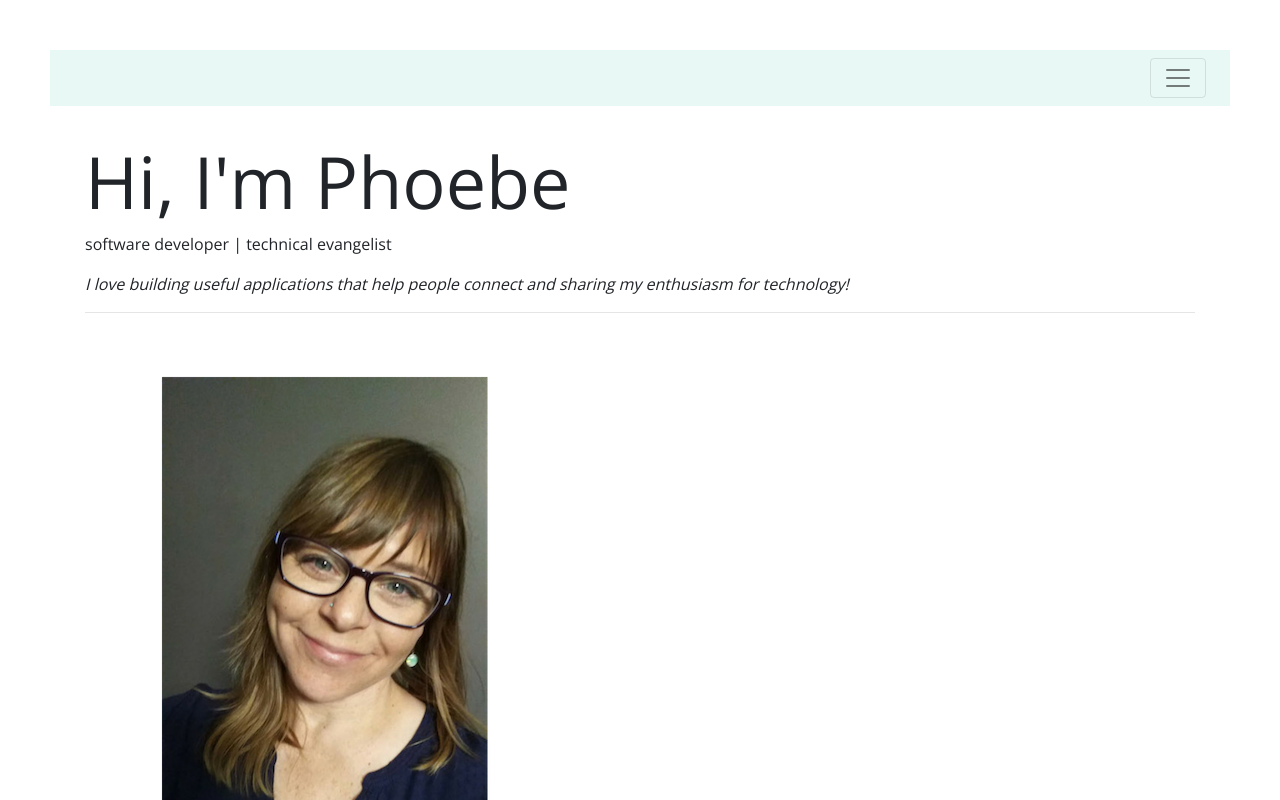
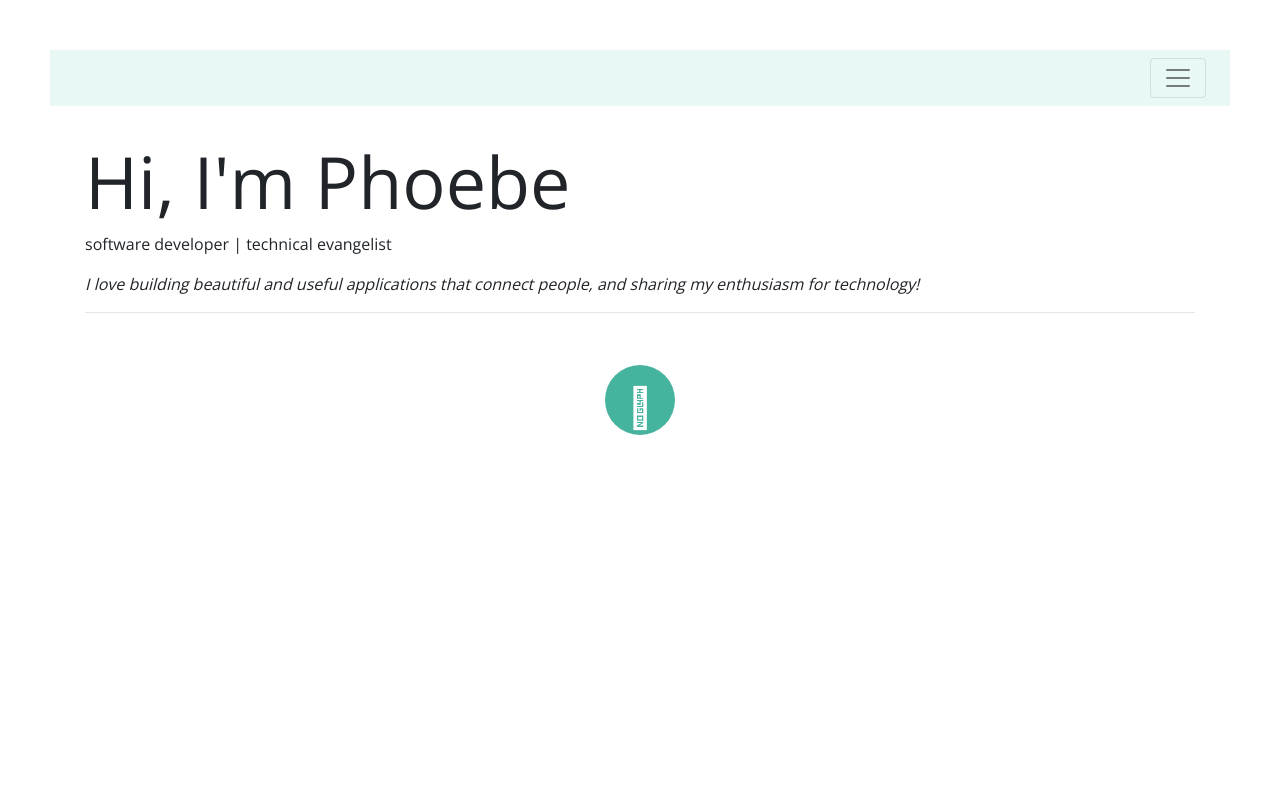
Before and after one commit to phoebequincy/solo-project, a React (Create React App) app: page / in a window 1280 px wide. Shown: the top 800 px of the page. Built offline with nearby package versions, Linux system fonts and the light colour scheme.

Commit message:
Building out the iconbar.

```diff
--- a/public/index.html
+++ b/public/index.html
@@ -11,7 +11,9 @@
 
     <!-- google fonts -->
     <link href="https://fonts.googleapis.com/css?family=Open+Sans|Roboto" rel="stylesheet">
-    <link href="https://fonts.googleapis.com/icon?family=Material+Icons" rel="stylesheet">
+
+    <!-- ionicons glyph font -->
+    <link href="https://unpkg.com/ionicons@4.5.5/dist/css/ionicons.min.css" rel="stylesheet">
 
     <!-- css animation cdn -->
     <link rel="stylesheet" href="https://cdnjs.cloudflare.com/ajax/libs/animate.css/3.7.0/animate.min.css">
@@ -23,7 +25,6 @@
     <link rel="manifest" href="/site.webmanifest">
     <meta name="msapplication-TileColor" content="#da532c">
     <meta name="theme-color" content="#ffffff">
-
   </head>
   <body>
 
--- a/src/components/About.js
+++ b/src/components/About.js
@@ -8,29 +8,23 @@ const About = () => {
     <Container id="jumbo">
       <Col>
         <h1 className="display-3" id="about" >A little about me . . . </h1>
+        <div className="img-container">
+          <img className="img" id="about"
+            src="http://i68.tinypic.com/55493m.png"
+            alt=""/>
+        <div className="overlay"></div>
+      </div>
           <p className="lead"></p>
-            <ul className="list-unstyled">
-              <li>I’ve worked for Galvanize, Inc. in Boulder, Colorado for the last 3 years, most recently as an Evangelist</li>
-              <li>In my spare time I like to travel, camp and sea kayak</li>
-              <li>I love to design and make things: websites, apps, decor, renovation, arts and crafts</li>
-              <li>I’m collaborative, hard-working and have a good sense of humor</li>
-              <li>I believe in glass half-full, learning from errors, grit and carrying on</li>
-            </ul>
+
+          <hr className="my-2" />
+            <p className="lead"></p>
+
+
           <p>
             <Link to="/Resume">
               <Button outline color="secondary">My Resume</Button>
             </Link>
           </p>
-          <hr className="my-2" />
-            <p className="lead"></p>
-            <div className="img-container">
-              <img
-                className="img"
-                src="http://i68.tinypic.com/55493m.png"
-                alt=""
-              />
-            <div className="overlay"></div>
-          </div>
       </Col>
     </Container>
   )
--- a/src/components/Home.js
+++ b/src/components/Home.js
@@ -1,6 +1,6 @@
 import React, { Component } from 'react';
 import { Row, Col, Container } from 'reactstrap';
-import profile from '../assets/profile.png'
+import '../stylesheets/Homestyle.css';
 
 
 class Home extends Component {
@@ -15,16 +15,20 @@ class Home extends Component {
                   software developer | technical evangelist
                 <p></p>
                   <div className="animated slideInLeft delay-2s">
-                    <em>I love building useful applications that help people connect and sharing my enthusiasm for technology!</em>
+                    <em>I love building beautiful and useful applications that connect people, and sharing my enthusiasm for technology!</em>
                   </div>
                   <p className="lead"></p>
                   <hr className="my-2" />
                   <p className="lead"></p>
-                    <div>
-                    <img src={profile} alt=""/>
-                    </div>
+
               </Col>
             </Row>
+            <Row className="iconbar">
+              <div className="a1">
+              <a href="#"></a>
+              </div>
+            </Row>
+
           </Container>
         )
     }
--- a/src/stylesheets/App.css
+++ b/src/stylesheets/App.css
@@ -82,9 +82,3 @@ body {
     transform-origin: 100% 50%;
   }
 }
-
-img {
-  padding-left: 0;
-  padding-top: 0;
-  align-self: center;
-}
--- /dev/null
+++ b/src/stylesheets/Homestyle.css
@@ -0,0 +1,37 @@
+iconbar{
+  margin: 0;
+  padding: 0;
+  font-family: 'Ionicons';
+}
+.a1{
+  position: absolute;
+  top: 50%;
+  left: 50%;
+  transform: translate(-50%, -50%);
+}
+.a1 a{
+  width: 70px;
+  height: 70px;
+  display: block;
+  color:white;
+  background: #45B39D;
+  overflow: hidden;
+  text-align: center;
+  text-decoration: none;
+  font-size: 40px;
+  border-radius: 50%;
+}
+.a1 a:before{
+  content: '\f2a2';
+  display: block;
+  margin: 13px 0;
+  transition: all 0.5s;
+}
+.a1 a:hover:before{
+  margin-top: -44px;
+}
+.a1 a:after{
+  content: '\f2a2';
+  display: block;
+  transition: all 0.5s;
+}
```
Also changed, not shown: snippets.js (added, +11 -0 lines).
